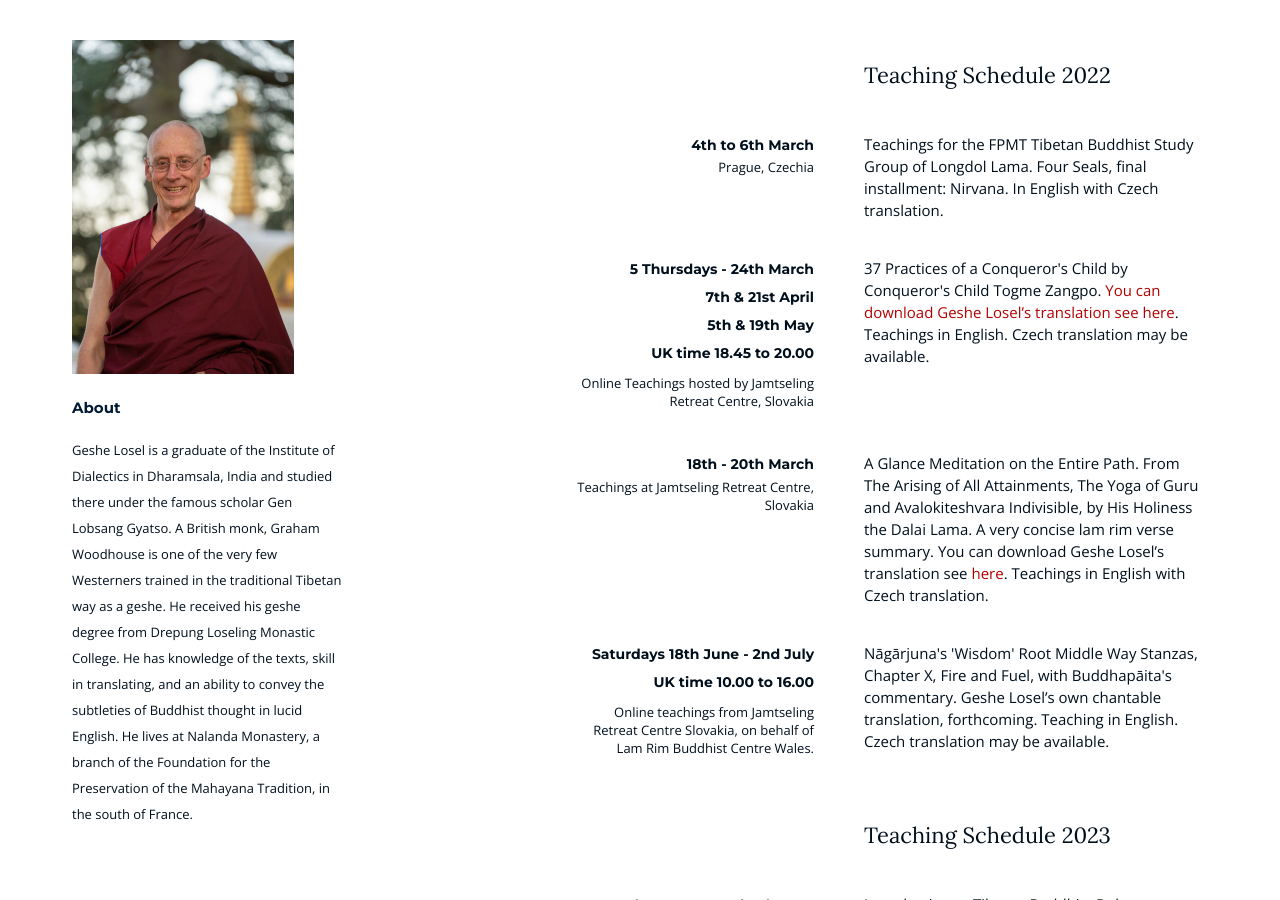
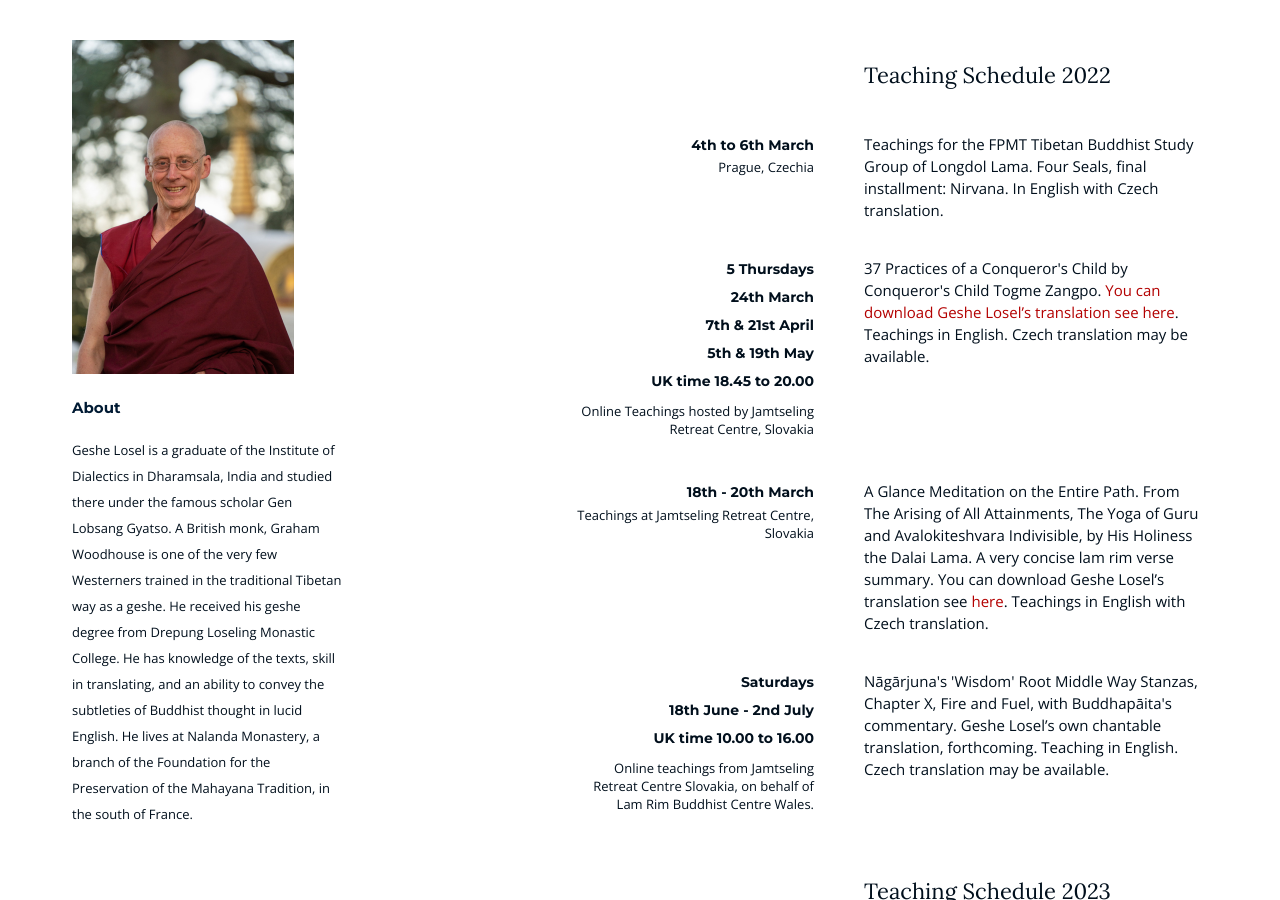
Before and after one commit to hallodom/geshe-graham-losel, a Jekyll site: the page built from index.html, in a window 1280 px wide and 900 px high, scrolled down 292 px. Built offline with Jekyll 4.4.1, drawn with Linux system fonts in a browser that asks for light colours.

Commit message:
Tweak spacing

```diff
--- a/index.html
+++ b/index.html
@@ -50,7 +50,8 @@ pageName: index
                     col-sm-4
                     event-info">
             <time class="event-date">
-                <p>5 Thursdays - 24th March</p>
+                <p>5 Thursdays</p>
+                <p>24th March</p>
                 <p>7th & 21st April</p>
                 <p>5th & 19th May<p />
                 <p>UK time 18.45 to 20.00</p>
@@ -81,7 +82,8 @@ pageName: index
                     col-sm-4
                     event-info">
             <time class="event-date">
-                <p>Saturdays 18th June - 2nd July</p>
+                <p>Saturdays</p>
+                <p>18th June - 2nd July</p>
                 <p>UK time 10.00 to 16.00</p>
             </time>
             <p class="event-location">Online teachings from Jamtseling Retreat Centre Slovakia, on behalf of Lam Rim Buddhist Centre Wales.</p>
```
Also changed, not shown: 1 other file.
